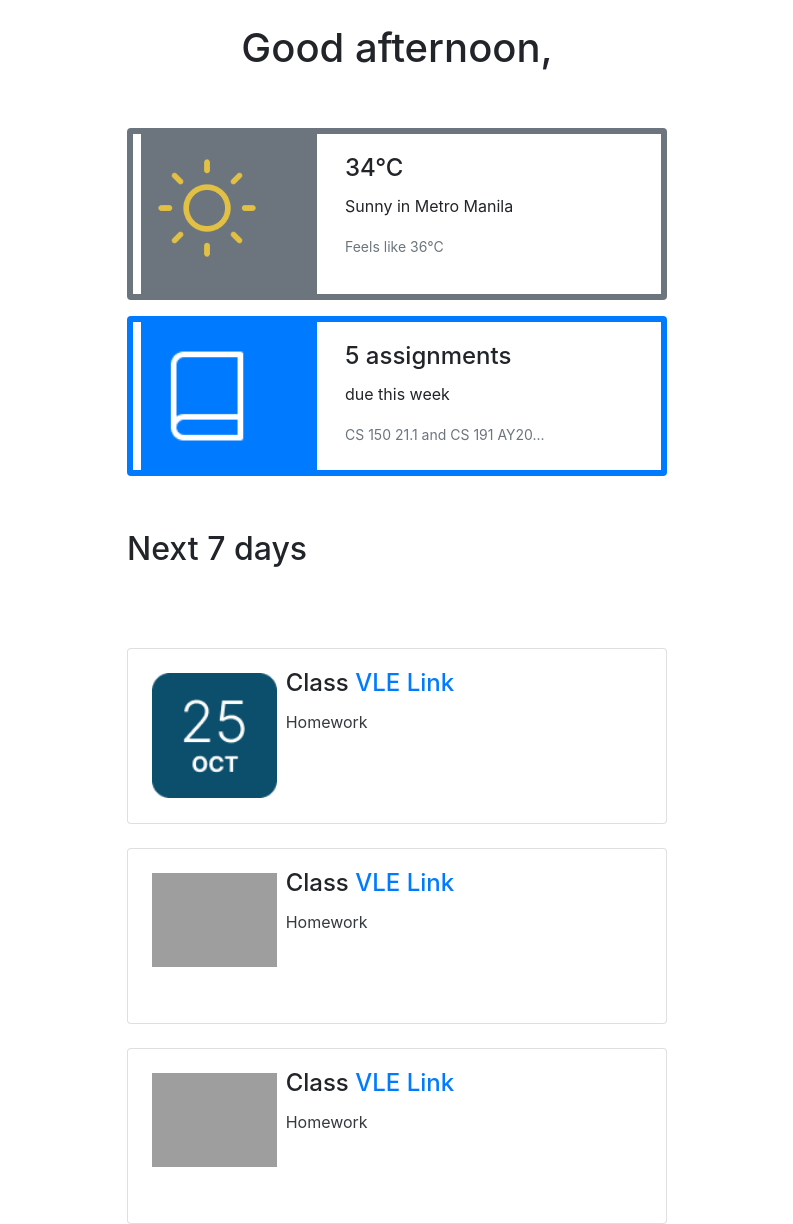
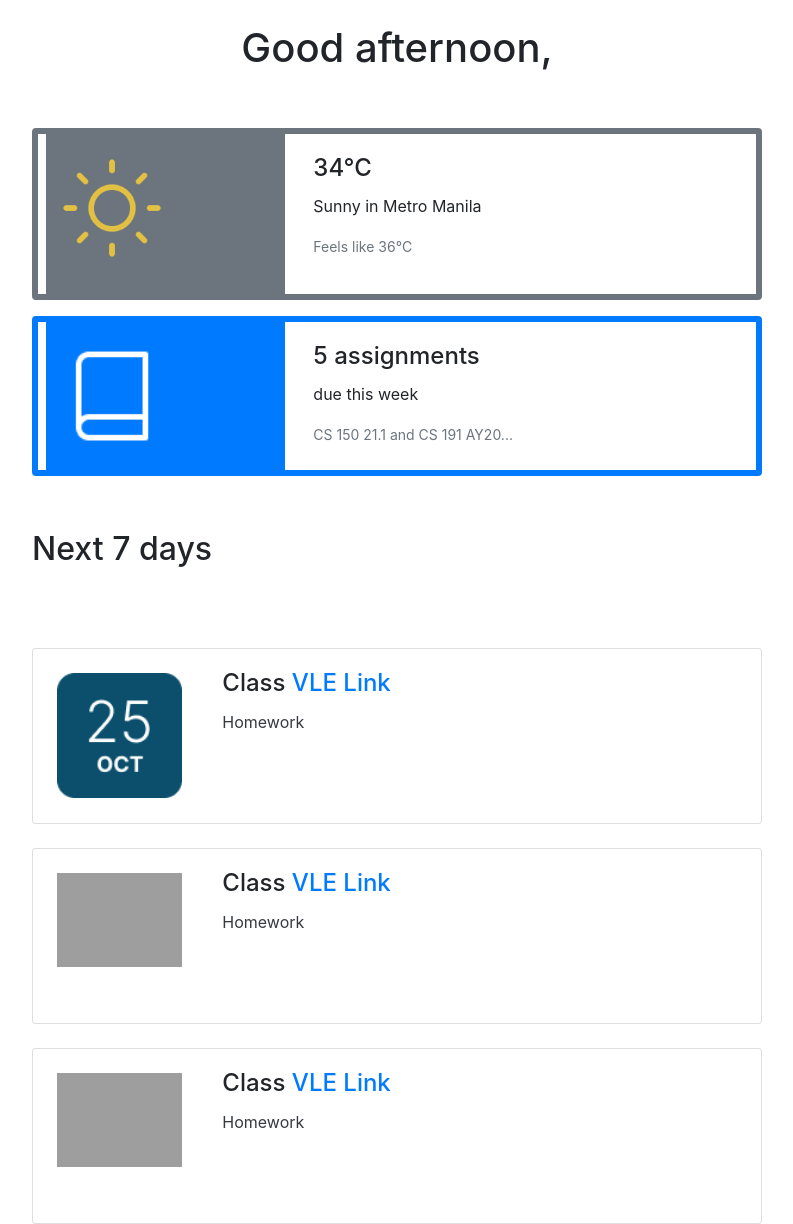
Before and after one commit to govle-192-21-2/govle, a Flask app: template templates/dashboard.html in a window 1280 px wide. Shown: the part 60-1284 px from the top of the page, without its empty margins (243-1036 px from the left). Run offline with Flask 2, Linux system fonts and the light colour scheme; the template is opened without the code that fills it, so the values that code supplies are empty; parts of the project's set-up code (start-up, migrations or seed data) failed here and were passed over; grey boxes are pictures that could not be loaded.

Commit message:
templates/dashboard: Wider columns

```diff
--- a/templates/dashboard.html
+++ b/templates/dashboard.html
@@ -17,7 +17,7 @@
 
 {# Account linking message #}
 <div class="row justify-content-center">
-    <div class="col-12 col-md-6">
+    <div class="col-12 col-md-8">
 {% if link_status == 'success' %}
         <div class="alert alert-success text-center">
             <strong>Success!</strong> Your
@@ -47,7 +47,7 @@
 {# Unlinked accounts message #}
 {% if incomplete_moodle == True or incomplete_google == True %}
 <div class="row justify-content-center">
-    <div class="col-12 col-md-6">
+    <div class="col-12 col-md-8">
         <h4>Link your class accounts</h4>
         <p>
             GoVL&#234; works best with all your accounts working together.<br>
@@ -85,7 +85,7 @@
     <div class="col">
     </div>
 
-    <div class="col-6">
+    <div class="col-8">
         <div class="row">
             <div class="col">
                 <div class="card border-secondary mb-3" style="min-width: 24rem; min-height: 10rem; border: 6px solid">
@@ -131,7 +131,7 @@
     <div class="col">
     </div>
 
-    <div class="col-6">
+    <div class="col-8">
         <h2 class="mx-auto pb-5"><br>Next 7 days</h2>
         <br>
         <div class="card text-black" style="min-width: 24rem; min-height: 11rem;">
```
